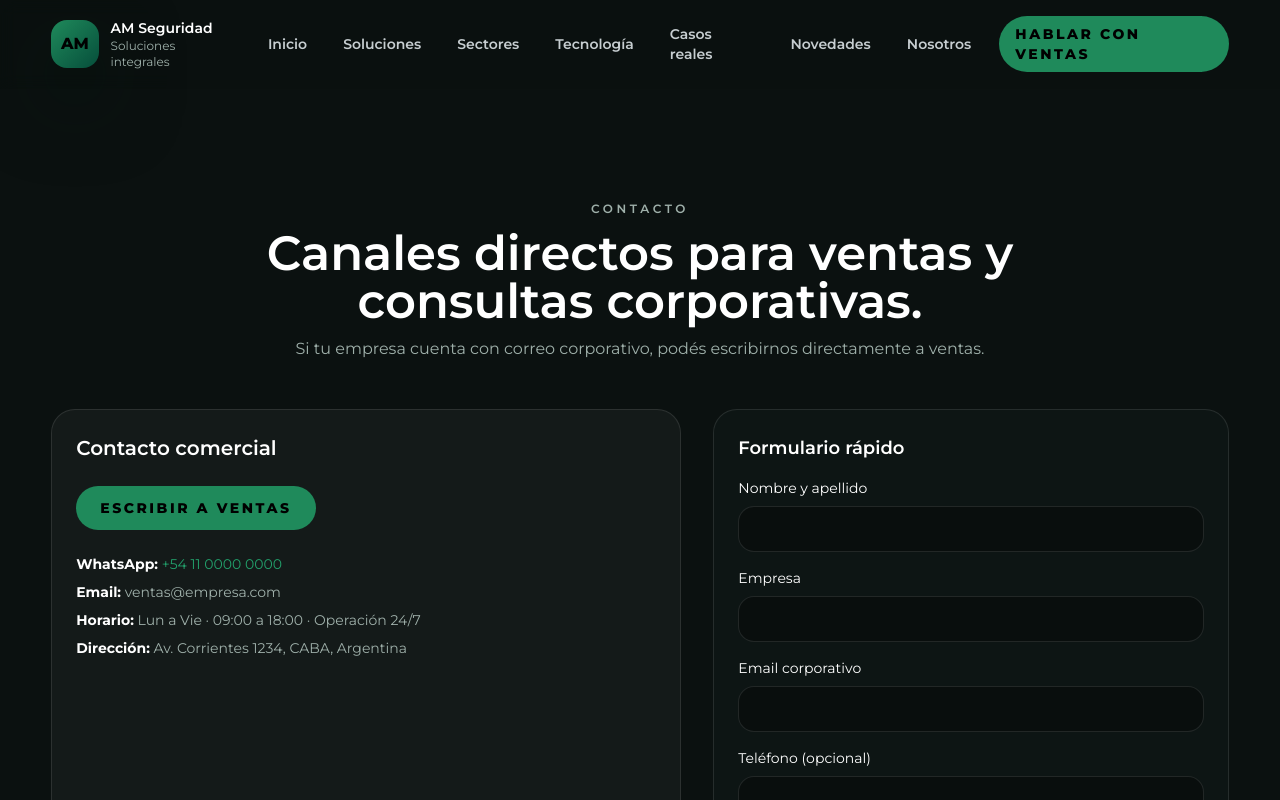
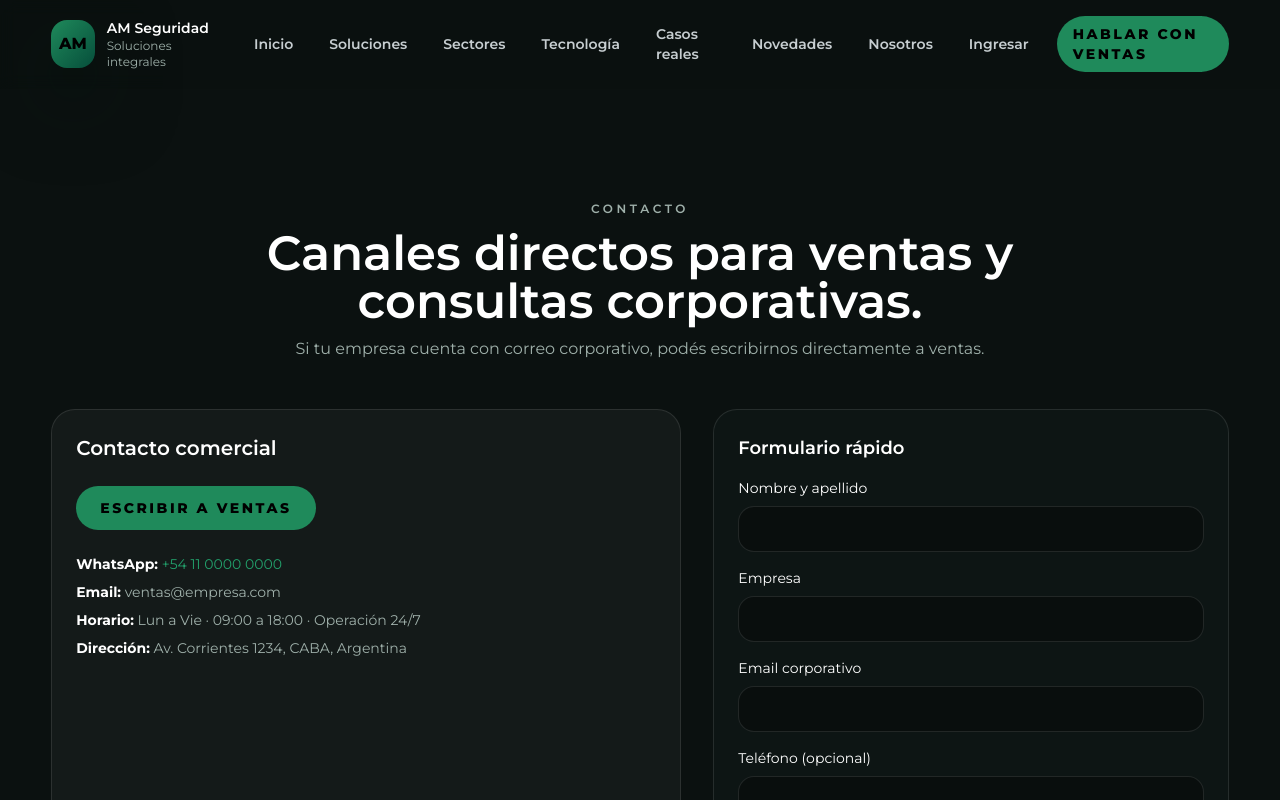
Before and after one commit to Thiahho/LandingIndustrial, a Next.js app: page /contacto in a window 1280 px wide. Shown: the top 800 px of the page. Built offline with nearby package versions, Linux system fonts and the light colour scheme; no server answers.

Commit message:
2901 con slug de pagina y navegacion de admin a landing

```diff
--- a/app/soluciones/[slug]/page.tsx
+++ b/app/soluciones/[slug]/page.tsx
@@ -5,6 +5,12 @@ import { SectionHeading } from "@/components/SectionHeading";
 import { SiteFooter } from "@/components/SiteFooter";
 import { buildCloudinaryUrl } from "@/lib/cloudinary";
 import { caseStudies, services } from "@/lib/site-data";
+
+export function generateStaticParams() {
+  return services.map((service) => ({
+    slug: service.slug,
+  }));
+}
 
 type ServiceDetailPageProps = {
   params: { slug: string };
--- a/components/NavBar.tsx
+++ b/components/NavBar.tsx
@@ -3,6 +3,8 @@
 import Link from "next/link";
 import { useEffect, useState } from "react";
 import { motion } from "framer-motion";
+import type { SessionUser } from "@/lib/auth/types";
+import { getSessionUser, clearSession } from "@/lib/auth/session";
 
 const links = [
   { href: "/", label: "Inicio" },
@@ -17,6 +19,11 @@ const links = [
 export function NavBar() {
   const [isOpen, setIsOpen] = useState(false);
   const [scrolled, setScrolled] = useState(false);
+  const [user, setUser] = useState<SessionUser | null>(null);
+
+  useEffect(() => {
+    setUser(getSessionUser());
+  }, []);
 
   useEffect(() => {
     const onScroll = () => setScrolled(window.scrollY > 12);
@@ -30,6 +37,12 @@ export function NavBar() {
     window.addEventListener("hashchange", onHashChange);
     return () => window.removeEventListener("hashchange", onHashChange);
   }, []);
+
+  const handleLogout = () => {
+    clearSession();
+    setUser(null);
+    window.location.href = "/";
+  };
 
   return (
     <header
@@ -79,6 +92,30 @@ export function NavBar() {
               {link.label}
             </Link>
           ))}
+          {user ? (
+            <>
+              <Link
+                href="/admin"
+                className="rounded-full px-4 py-2 text-sm font-semibold text-am-primary transition hover:bg-white/5 hover:text-am-primaryStrong"
+              >
+                Panel
+              </Link>
+              <button
+                type="button"
+                onClick={handleLogout}
+                className="rounded-full px-4 py-2 text-sm font-semibold text-am-silver transition hover:bg-white/5 hover:text-white"
+              >
+                Salir
+              </button>
+            </>
+          ) : (
+            <Link
+              href="/login"
+              className="rounded-full px-4 py-2 text-sm font-semibold text-am-silver transition hover:bg-white/5 hover:text-white"
+            >
+              Ingresar
+            </Link>
+          )}
           <Link
             href="/contacto"
             className="mt-2 inline-flex items-center justify-center rounded-full bg-am-primary px-4 py-2 text-sm font-extrabold uppercase tracking-[0.18em] text-black transition hover:bg-am-primaryStrong md:ml-2 md:mt-0"
```
